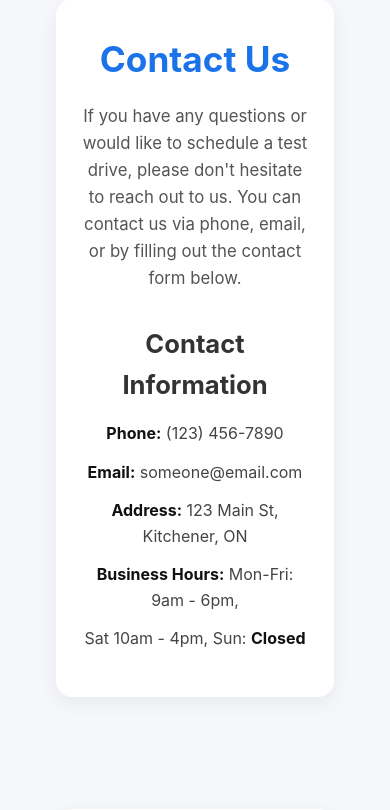
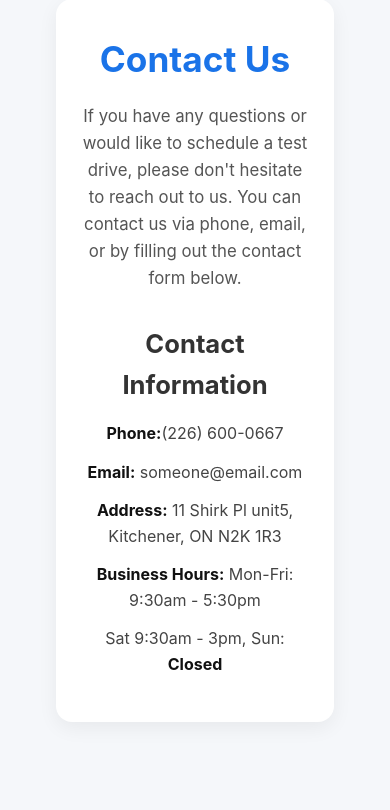
Before and after one commit to maroyanp/aa_auto_sales, a Flask app: page /contact in a window 390 px wide. Shown: the part 276-1086 px from the top of the page. Run offline with Flask 3, Linux system fonts and the light colour scheme; some libraries are stand-ins or nearby versions.

Commit message:
added phone number and hours

```diff
--- a/templates/contact.html
+++ b/templates/contact.html
@@ -11,11 +11,11 @@
 
         <h2>Contact Information</h2>
         <ul class="contact-info">
-            <li><strong>Phone:</strong> (123) 456-7890</li>
+            <li><strong>Phone:</strong>(226) 600-0667</li>
             <li><strong>Email:</strong> someone@email.com</li>
-            <li><strong>Address:</strong> 123 Main St, Kitchener, ON</li>
-            <li><strong>Business Hours:</strong> Mon-Fri: 9am - 6pm,</li>
-            <li>Sat 10am - 4pm, Sun: <strong>Closed</strong></li>
+            <li><strong>Address:</strong> 11 Shirk Pl unit5, Kitchener, ON N2K 1R3</li>
+            <li><strong>Business Hours:</strong> Mon-Fri: 9:30am - 5:30pm</li>
+            <li>Sat 9:30am - 3pm, Sun: <strong>Closed</strong></li>
         </ul>
     </section>
 
```
